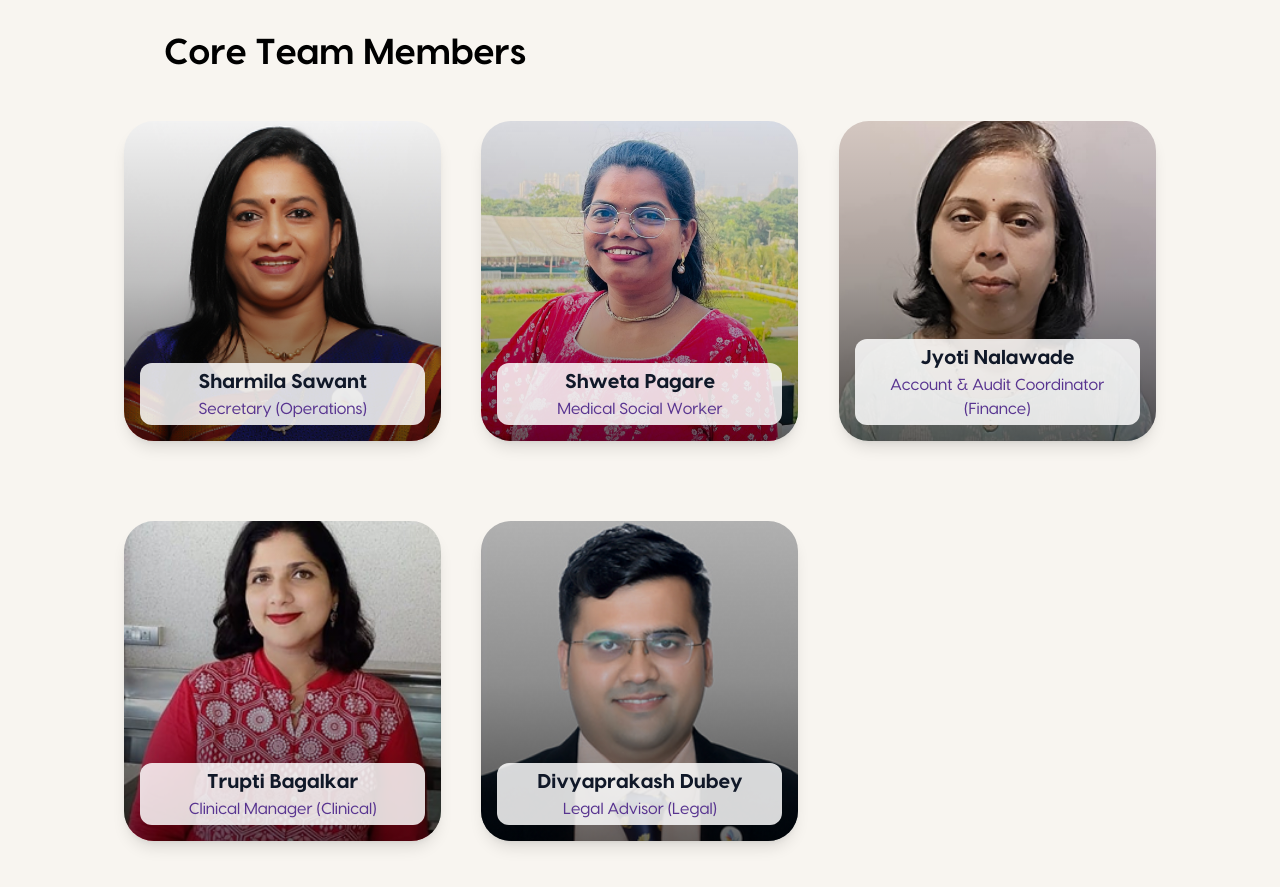
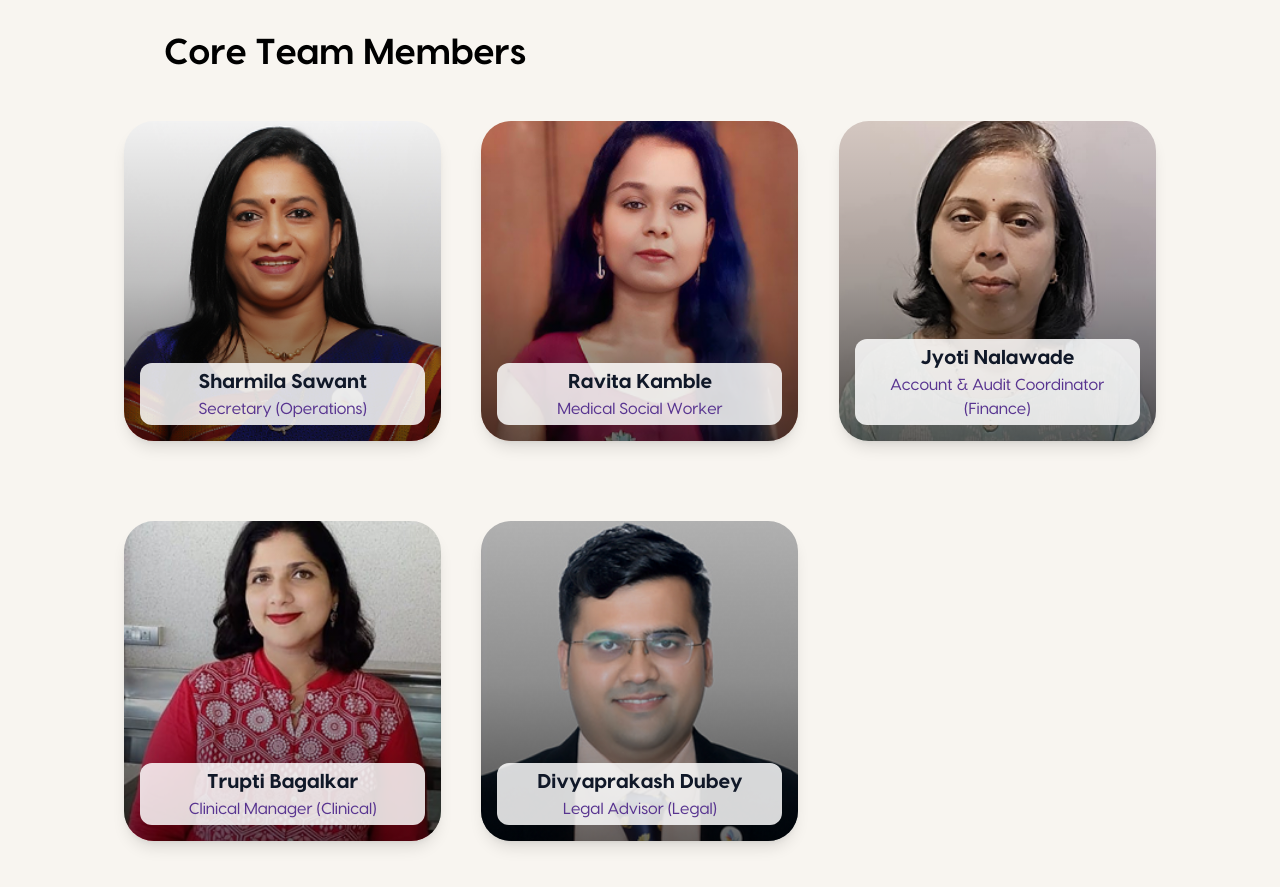
Before and after one commit to ArnavKh/AsianCancerFoundation, a React (Vite) app in the folder Frontend/: page /ourteam in a window 1280 px wide. Shown: the part 2260-3147 px from the top of the page. Built offline with nearby package versions, Linux system fonts and the light colour scheme.

Commit message:
Core Team Member Change

```diff
--- a/Frontend/src/pages/OurTeam/CoreTeamMembers.jsx
+++ b/Frontend/src/pages/OurTeam/CoreTeamMembers.jsx
@@ -1,7 +1,7 @@
 import React from 'react'
 import ProfileCard from './ProfileCard'
 import Sharmila from "../../assets/Our Team/CoreTeam/Sharmila.png"
-import Shweta from "../../assets/Our Team/CoreTeam/Shweta.jpeg"
+import Ravita from "../../assets/Our Team/CoreTeam/Ravita.png"
 import Jyoti from "../../assets/Our Team/CoreTeam/Jyoti.png"
 import Trupti from "../../assets/Our Team/CoreTeam/Trupti.png"
 import Divyaprakash from "../../assets/Our Team/CoreTeam/Divyaprakash.png"
@@ -15,7 +15,7 @@ const CoreTeamMembers = () => {
       <div className="mt-12 grid grid-cols-1 md:grid-cols-3 justify-items-center space-y-20">
 
         <ProfileCard image={Sharmila} name={<>Sharmila Sawant</>} role="Secretary (Operations)"/>
-        <ProfileCard image={Shweta} name={<>Shweta Pagare</>} role="Medical Social Worker" />
+        <ProfileCard image={Ravita} name={<>Ravita Kamble</>} role="Medical Social Worker" />
         <ProfileCard image={Jyoti} name={<>Jyoti Nalawade</>} role="Account & Audit Coordinator (Finance)" />
 
         <ProfileCard image={Trupti} name={<>Trupti Bagalkar</>} role="Clinical Manager (Clinical)"/>
```
